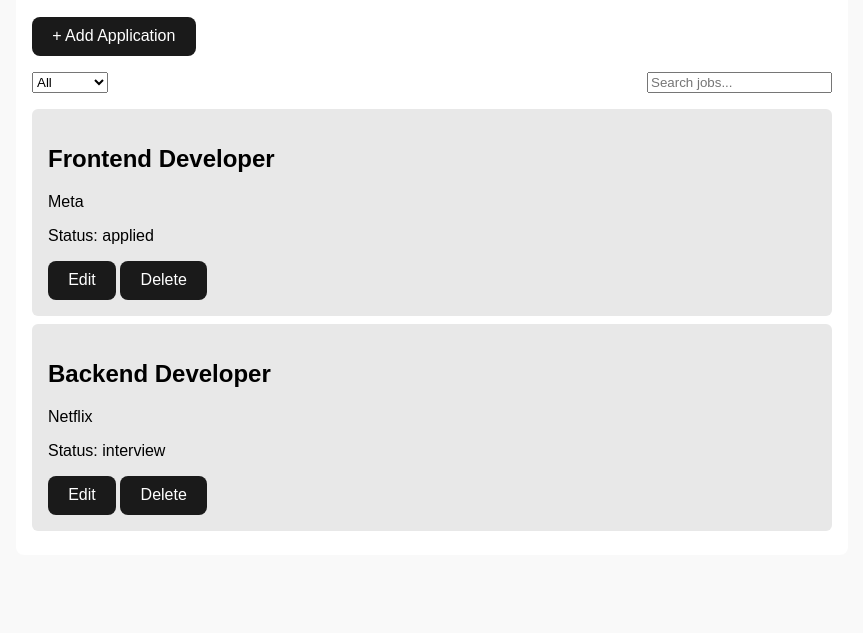
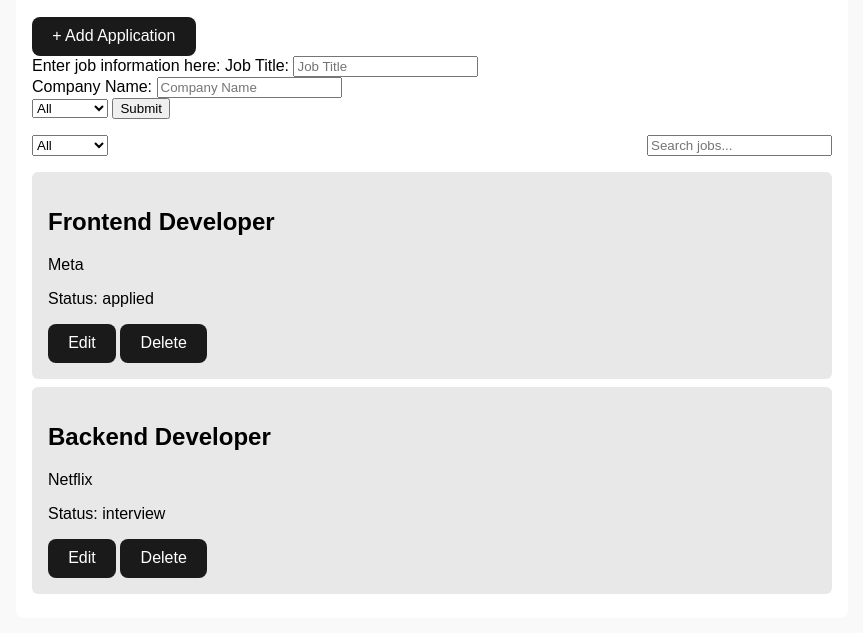
Before and after one commit to KhalidAlao/job-tracker, a website built with Vite: page index.html in a window 1280 px wide. Shown: the part 107-740 px from the top of the page, without its empty margins (208-1071 px from the left). Built offline with nearby package versions, Linux system fonts and the light colour scheme.

Commit message:
Update index.html

```diff
--- a/index.html
+++ b/index.html
@@ -14,6 +14,27 @@
 <h2>Job Application Tracker </h2>
 
 <button id="add-btn">+ Add Application</button>
+
+
+<section>
+
+<form class="hide">
+  <label>Enter job information here: </label>
+<label for="job-title">Job Title: </label>
+  <input name="Job Title" id="job-title" type="text" placeholder="Job Title" required> <br>
+  <label for="company-name">Company Name:</label>
+  <input name="Company Name" id="company-name" type="text" placeholder="Company Name" required> <br>
+
+  <select id="job-status" name="Job Status" required>
+    <option value="all">All</option>
+    <option value="applied">Applied</option>
+    <option value="interview">Interview</option>
+    <option value="offer">Offer</option>
+    <option value="rejected">Rejected</option>
+  </select>
+<input type="submit" id="submit" value="Submit">
+  </form>
+  </section>
 
 <section id="controls">
 
```
